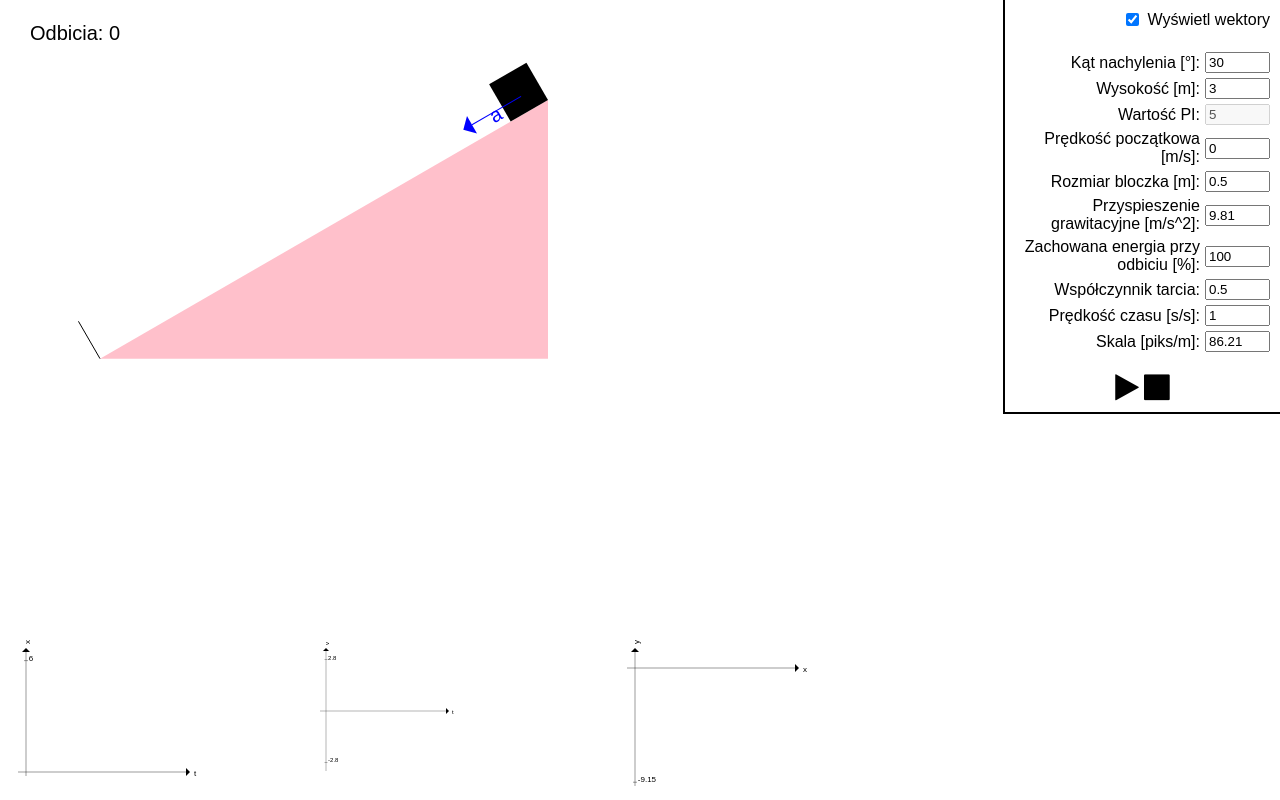
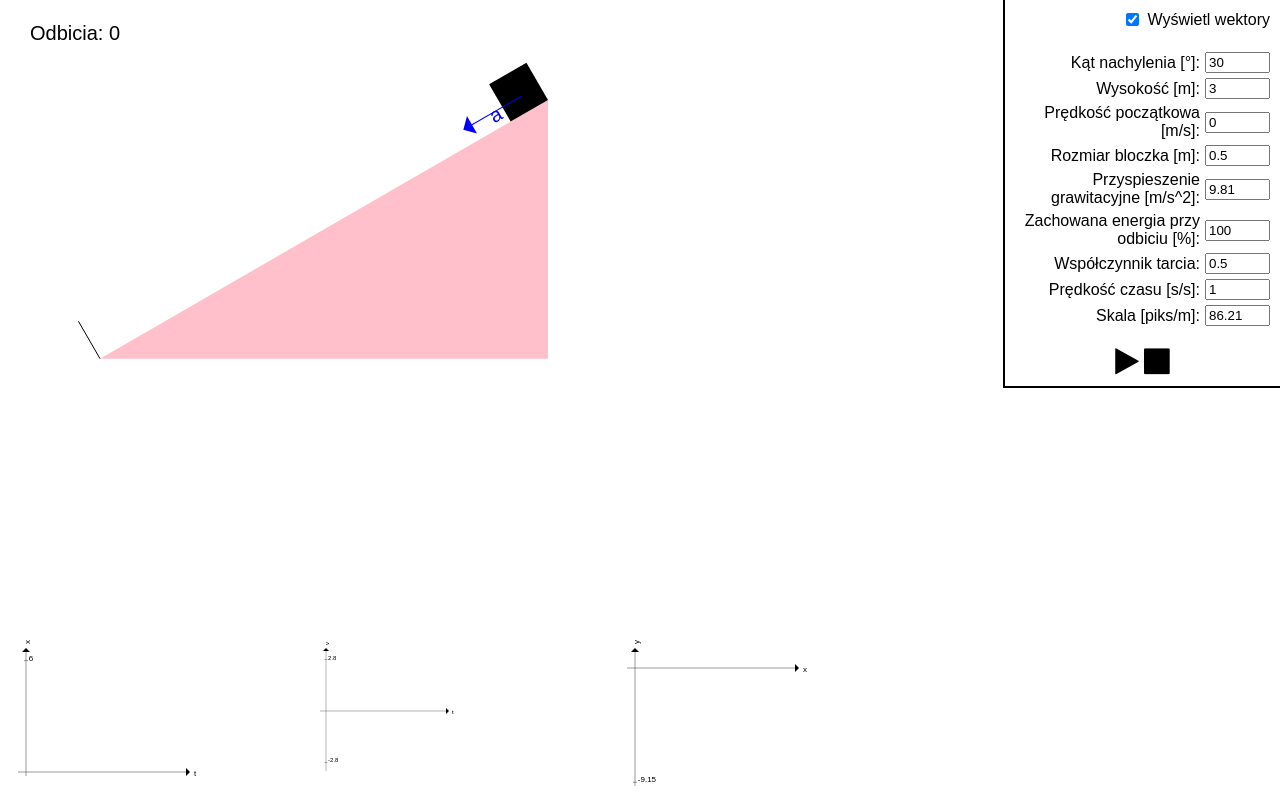
Before and after one commit to polishchlieb/rownia-pochyla, a plain HTML site: page index.html in a window 1280 px wide. Drawn offline with Linux system fonts and the light colour scheme.

Commit message:
removed secret setting

```diff
--- a/index.html
+++ b/index.html
@@ -37,10 +37,10 @@
       <input type="text" value="3" size="5" id="height">
     </div>
 
-    <div class="setting">
+    <!-- <div class="setting">
       <label for="pi">Wartość PI:</label>
       <input type="text" value="5" size="5" id="pi" disabled>
-    </div>
+    </div> -->
 
     <div class="setting">
       <label for="initial-velocity">Prędkość początkowa [m/s]:</label>
```
